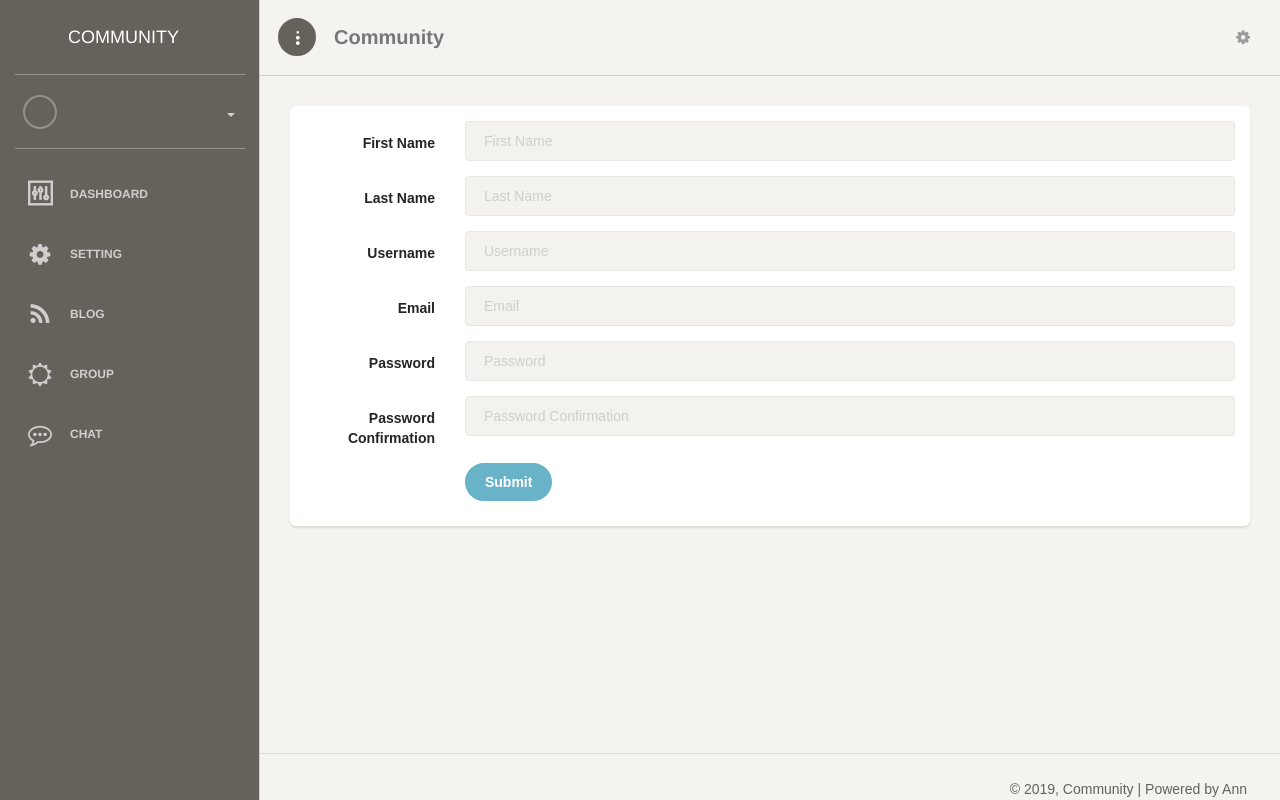
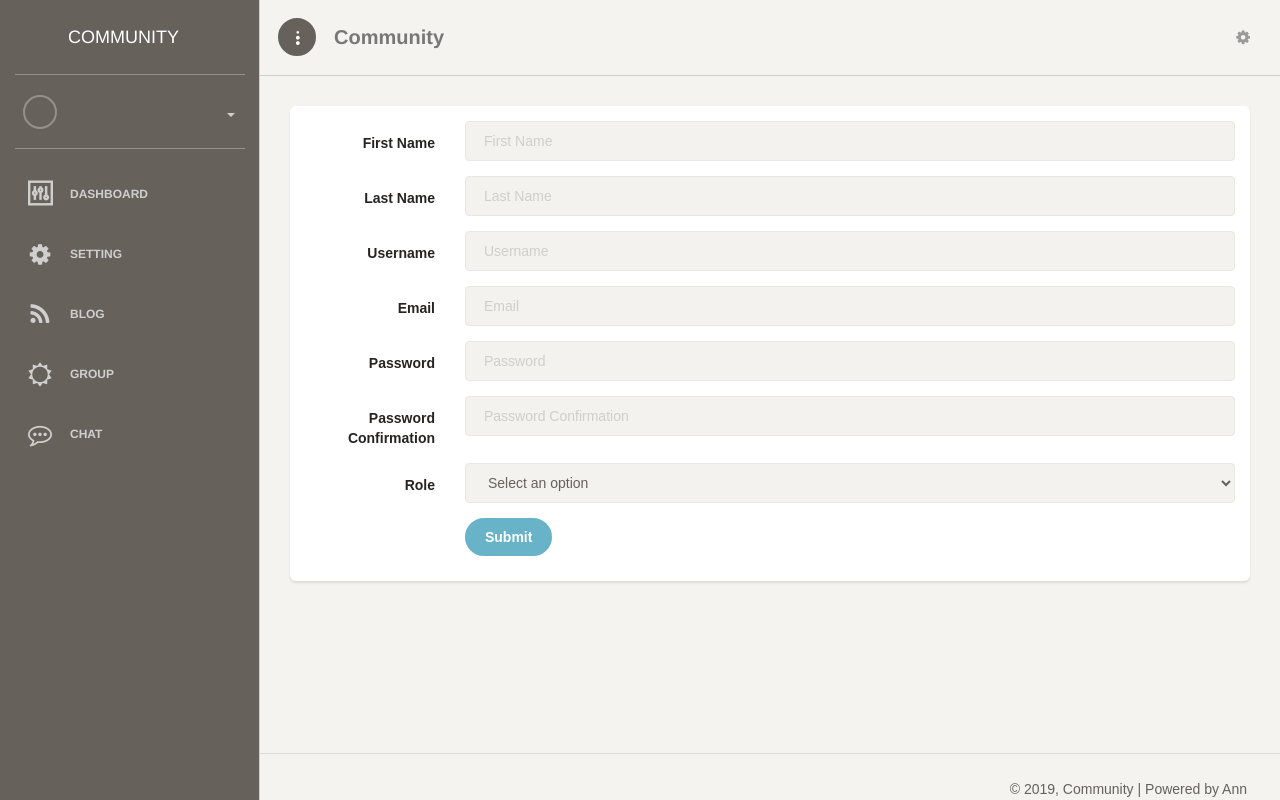
Before and after one commit to mkawsar/django, a Django app: template settings/templates/user/add.html in a window 1280 px wide. Run offline with Django 3.2, Linux system fonts and the light colour scheme; the template is opened without the code that fills it, so the values that code supplies are empty; some libraries are stand-ins or nearby versions; some web fonts are replaced.

Commit message:
user role management with client

```diff
--- a/settings/templates/user/add.html
+++ b/settings/templates/user/add.html
@@ -43,9 +43,7 @@
 
                             <fieldset>
                                 <div class="form-group">
-                                    <label class="col-sm-2 control-label">
-                                        Email
-                                    </label>
+                                    <label class="col-sm-2 control-label">Email</label>
                                     <div class="col-sm-10">
                                         <input class="form-control" type="email" placeholder="Email" name="email"
                                                email="true" required="required"
@@ -56,23 +54,31 @@
 
                             <fieldset>
                                 <div class="form-group">
-                                    <label class="col-sm-2 control-label">
-                                        Password
-                                    </label>
+                                    <label class="col-sm-2 control-label">Password</label>
                                     <div class="col-sm-10">
                                         <input type="password" id="password1" name="password1" placeholder="Password"
-                                               class="form-control" required="true" minlength="6">
+                                               class="form-control" required="required" minlength="6">
                                     </div>
                                 </div>
                             </fieldset>
                             <fieldset>
                                 <div class="form-group">
-                                    <label class="col-sm-2 control-label">
-                                        Password Confirmation
-                                    </label>
+                                    <label class="col-sm-2 control-label">Password Confirmation</label>
                                     <div class="col-sm-10">
                                         <input type="password" name="password2" placeholder="Password Confirmation"
-                                               class="form-control" required="true" equalTo="#password1">
+                                               class="form-control" required="required" equalTo="#password1">
+                                    </div>
+                                </div>
+                            </fieldset>
+                            <fieldset>
+                                <div class="form-group">
+                                    <label class="col-sm-2 control-label">Role</label>
+                                    <div class="col-sm-10">
+                                        <select name="role" id="role" required="required" class="form-control" aria-required="true">
+                                            <option value="">Select an option</option>
+                                            <option value="admin">An Admin</option>
+                                            <option value="user">A User</option>
+                                        </select>
                                     </div>
                                 </div>
                             </fieldset>
--- a/settings/views.py
+++ b/settings/views.py
@@ -32,7 +32,7 @@ def create(request):
         if form.is_valid():
             form.save()
             messages.success(request, 'User registration by admin is successfully!')
-            role = Role(user_id=User.objects.latest('id').id, role='user')
+            role = Role(user_id=User.objects.latest('id').id, role=request.POST.get('role'))
             role.save()
             return redirect('setting-index')
     return render(request, 'user/add.html', {'title': 'New User'})
@@ -62,6 +62,7 @@ def edit_user(request, user_id):
         form = UserUpdateForm(request.POST, instance=users)
         if form.is_valid():
             form.save()
+
             messages.success(request, 'User updated by admin is successfully!')
             return redirect('setting-index')
     return render(request, 'user/edit.html', {'title': 'Edit User', 'users': users})
--- a/user/forms.py
+++ b/user/forms.py
@@ -1,7 +1,7 @@
 from django import forms
 from django.contrib.auth.forms import UserCreationForm
 from django.contrib.auth.models import User
-from .models import Profile
+from .models import Profile, Role
 
 
 class UserRegisterForm(UserCreationForm):
@@ -24,3 +24,7 @@ class ProfileUpdateForm(forms.ModelForm):
     class Meta:
         model = Profile
         fields = ['image']
+
+
+class RoleUpdateForm(forms.ModelForm):
+    pass
```
Also changed, not shown: chat/views.py (+4 -5 lines), settings/templates/user/edit.html (+14 -1 lines), 1 other file.
